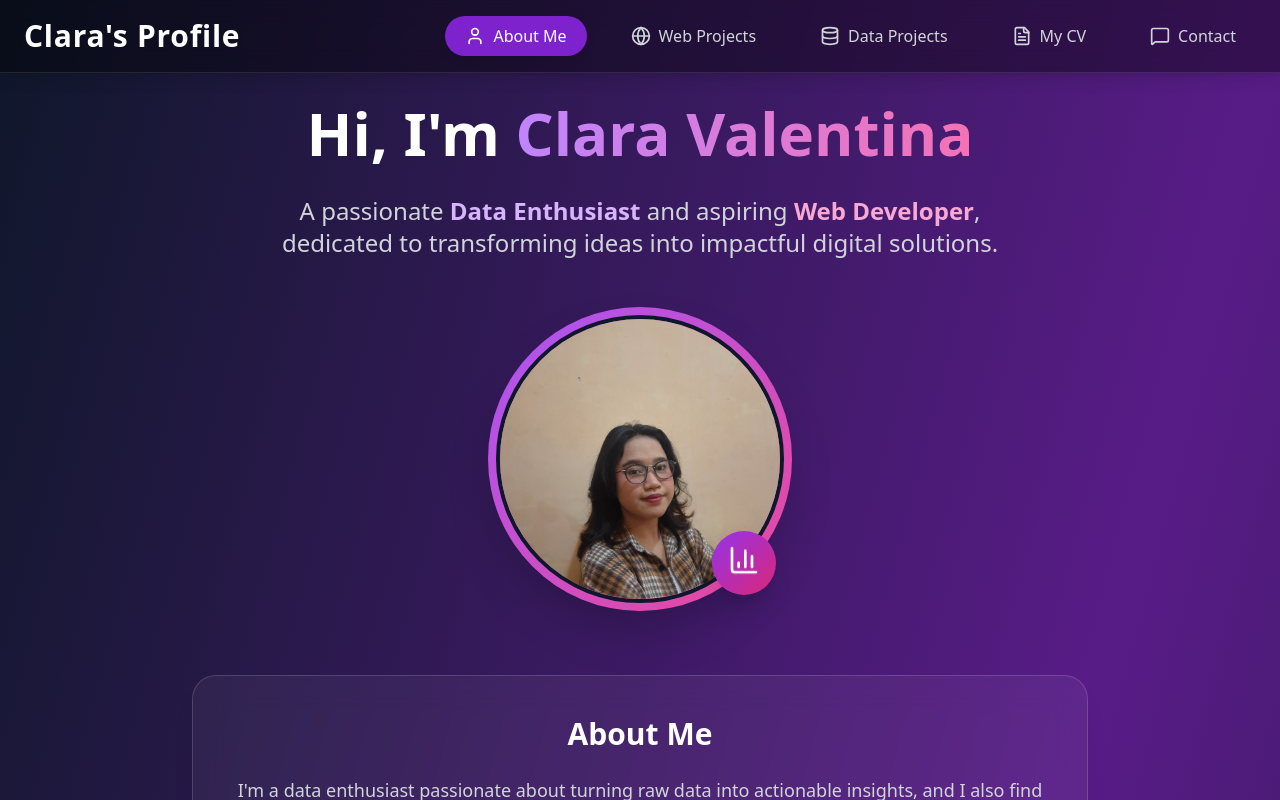
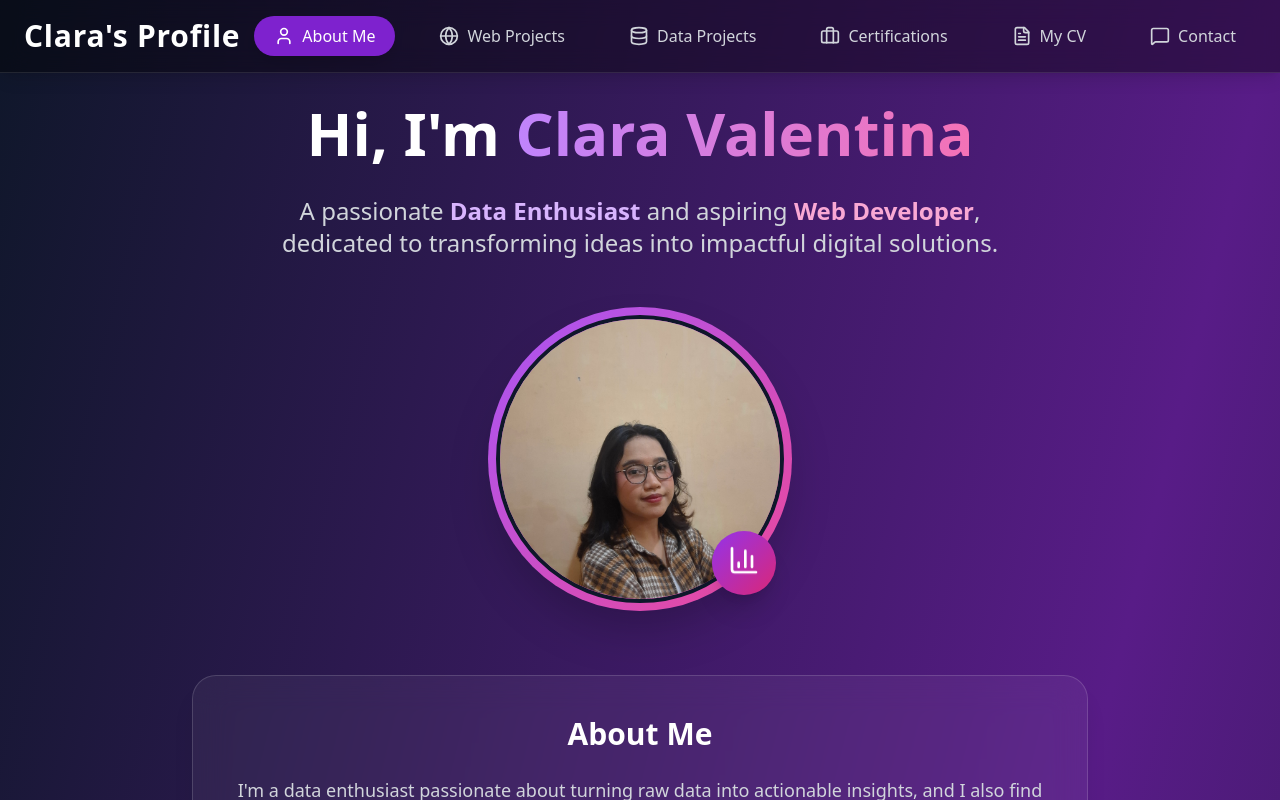
Before and after one commit to clar04/web-porto, a React (Create React App) app: page / in a window 1280 px wide. Shown: the top 800 px of the page. Built offline with nearby package versions, Linux system fonts and the light colour scheme.

Commit message:
add certif

```diff
--- a/src/App.js
+++ b/src/App.js
@@ -138,6 +138,11 @@ const Portfolio = () => {
                 id: "data-projects",
                 label: "Data Projects",
                 icon: <Database className="w-5 h-5" />,
+              },
+              {
+                id: "certifications",
+                label: "Certifications",
+                icon: <Briefcase className="w-5 h-5" />,
               },
               {
                 id: "cv",
@@ -388,6 +393,28 @@ const Portfolio = () => {
         </div>
       </section>
 
+      {/* Certifications Section */}
+      <section id="certifications" className="py-20 px-6">
+        <div className="max-w-5xl mx-auto text-center">
+          <h2 className="text-4xl font-bold text-white mb-6">Certifications</h2>
+          <p className="text-xl text-gray-300 mb-10">
+            Here are some certifications I’ve achieved to deepen my knowledge in data and software development.
+          </p>
+
+          <div className="flex flex-col items-center space-y-4">
+            <a
+              href="https://www.freecodecamp.org/certification/clar04/data-analysis-with-python-v7"
+              target="_blank"
+              rel="noopener noreferrer"
+              className="inline-flex items-center space-x-3 px-6 py-4 bg-purple-700 text-white font-medium rounded-full shadow-md hover:bg-purple-800 transition-all duration-300 transform hover:scale-105"
+            >
+              <ExternalLink className="w-5 h-5" />
+              <span>Data Analysis with Python - freeCodeCamp</span>
+            </a>
+          </div>
+        </div>
+      </section>
+
       {/* CV Section */}
       <section id="cv" className="py-20 bg-black/30 px-6">
         <div className="max-w-5xl mx-auto text-center">
```
